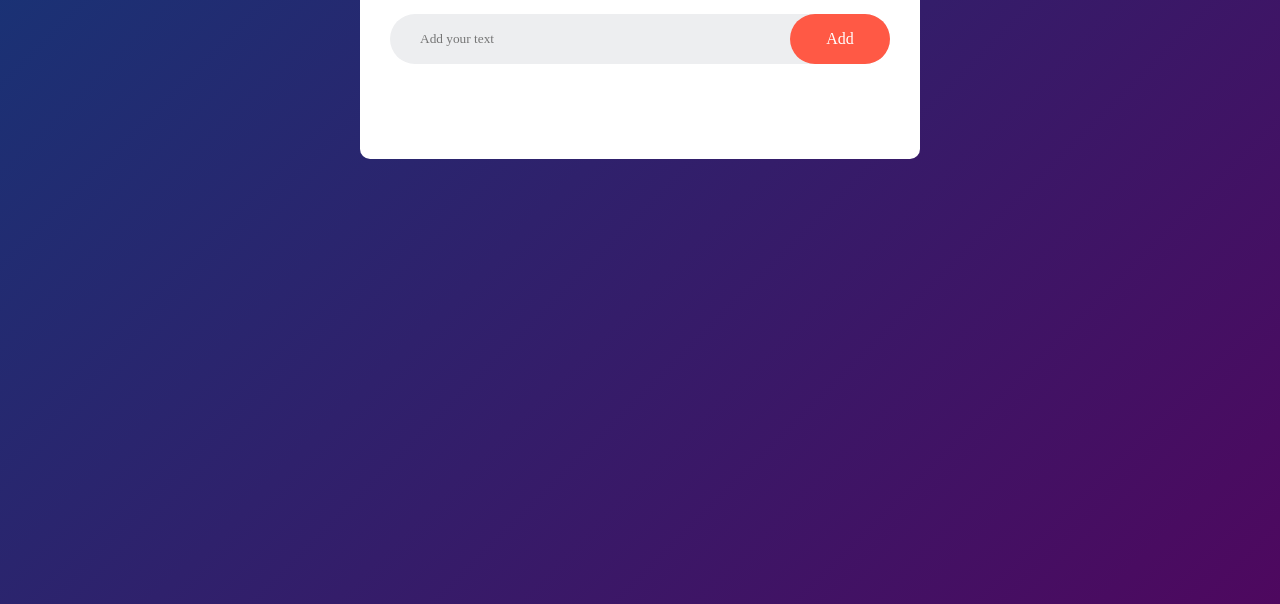
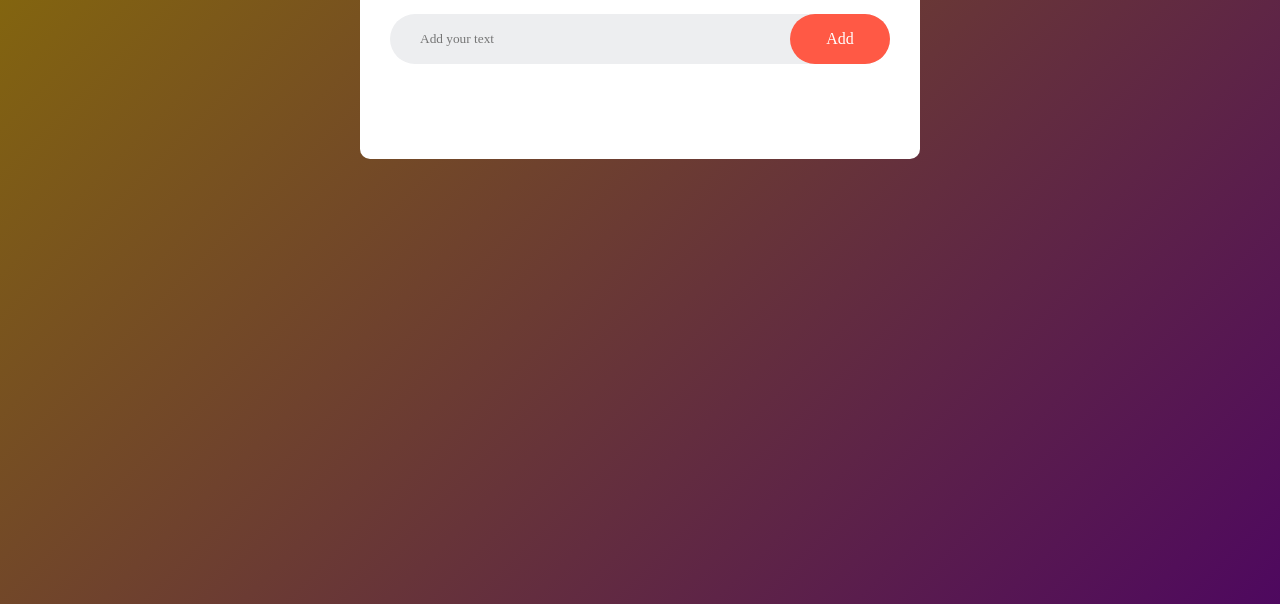
Before and after one commit to Olanakelbesa/ToDo-list, a plain HTML site: page index.html in a window 1280 px wide. Shown: the part 196-800 px from the top of the page. Drawn offline with Linux system fonts and the light colour scheme.

Commit message:
style update

```diff
--- a/style.css
+++ b/style.css
@@ -8,7 +8,7 @@
 .container {
 	width: 100%;
 	min-height: 100vh;
-	background: linear-gradient(135deg, #153677, #4e085f);
+	background: linear-gradient(135deg, #886e07, #4e085f);
 	padding: 10px;
 }
 .todo-app {
```
